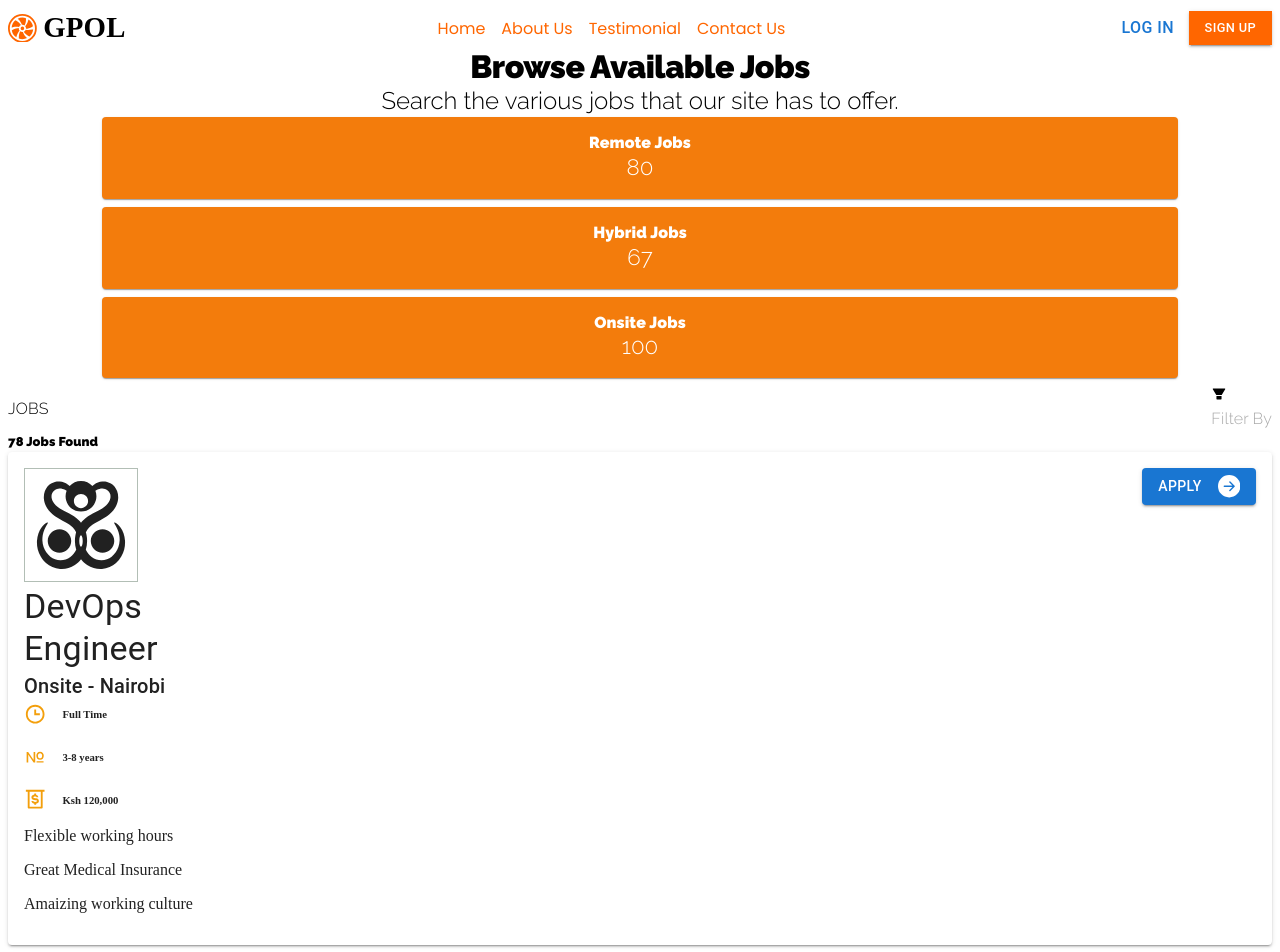
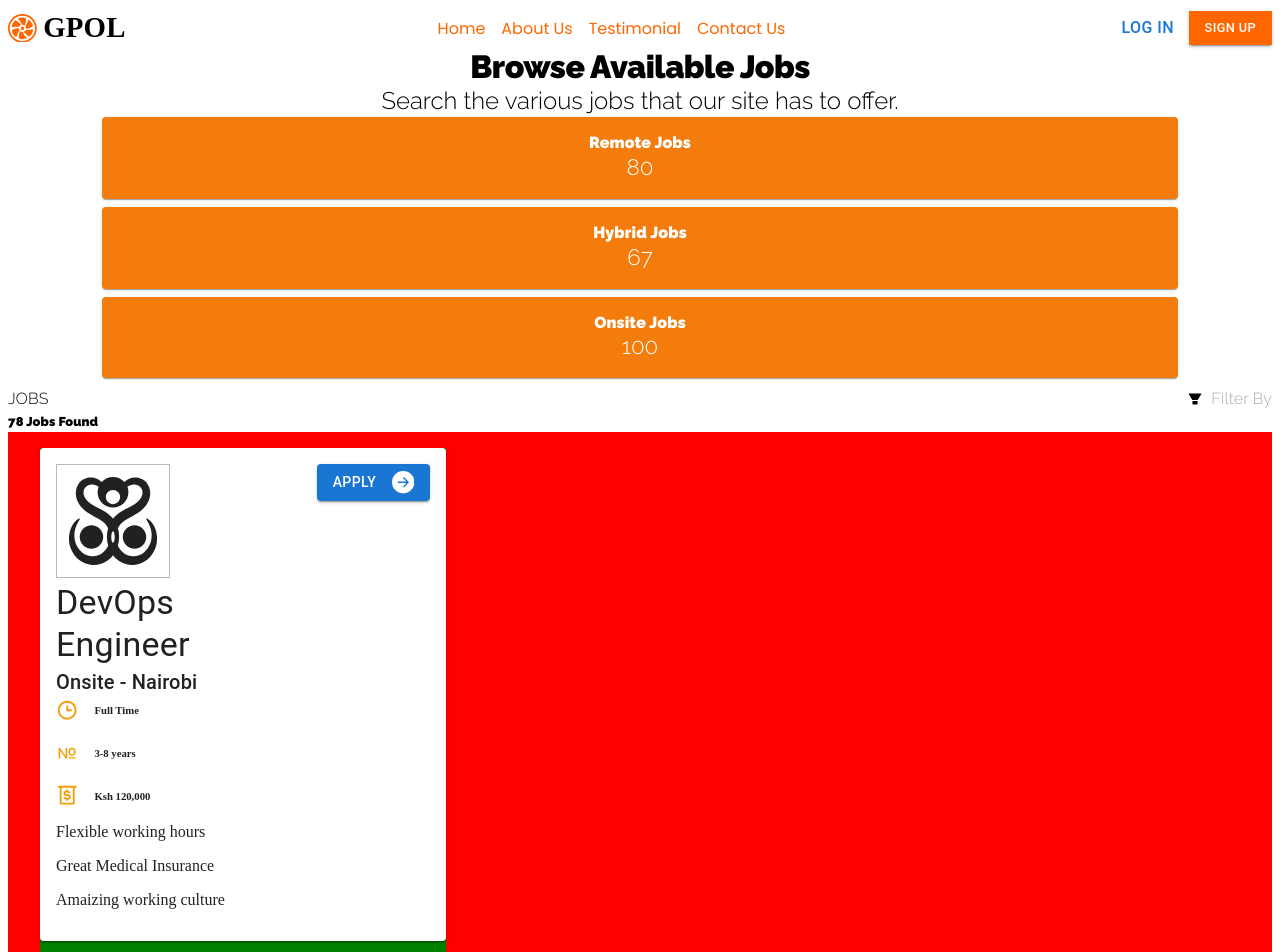
Before and after one commit to Cavein254/gpolive-0.0.2, a Next.js app: page /dashboard in a window 1280 px wide. Shown: the top 952 px of the page. Built offline with nearby package versions, Linux system fonts and the light colour scheme.

Commit message:
Add jobs to dahsboard

```diff
--- a/components/dashboard/Dashboard.tsx
+++ b/components/dashboard/Dashboard.tsx
@@ -1,5 +1,6 @@
 import { Box, Card, Typography } from "@mui/material"
 import { AiFillFilter } from "react-icons/ai"
+import SearchOverlay from "../searchoverlay/SearchOverlay"
 import Job from "./job/Job"
 import './styles.css'
 
@@ -47,6 +48,7 @@ const Dashboard = () => {
   return (
     <>
     <Box>
+
       <Box className="job-header">
         <Box className="dashboard-text">
           <Typography variant='h1' sx={{
@@ -75,13 +77,18 @@ const Dashboard = () => {
                 fontWeight:'300'
               }}>JOBS</Typography>
             </Box>
-            <Box>
+            <Box sx={{
+              display:'flex',
+              flexDirection:'row',
+              alignItems:'center'
+            }}>
               <AiFillFilter />
               <Typography variant="h6" sx={{
                 fontFamily:'Raleway',
                 fontSize:'1rem',
                 fontWeight:'300',
-                color:'#A9A9A9'
+                color:'#A9A9A9',
+                marginLeft:'.5rem'
               }}>Filter By</Typography>
             </Box>
           </Box>
@@ -94,10 +101,17 @@ const Dashboard = () => {
           </Box>
         </Box>
       </Box>
-      <Job />
-      <Job />
-      <Job />
-      <Job />
+        <Box className="dashboard-main">
+          <Box className="dashboard-search">
+            <SearchOverlay />
+          </Box>
+          <Box className="dashboard-jobs">
+            <Job />
+            <Job />
+            <Job />
+            <Job />
+          </Box>
+      </Box>
     </Box>
     </>
   )
--- a/components/dashboard/job/Job.tsx
+++ b/components/dashboard/job/Job.tsx
@@ -8,7 +8,8 @@ import './styles.css'
 const Job = () => {
   return (
     <Card sx={{
-      boxShadow:2
+      boxShadow:2,
+      width:'100%'
     }} className="job-main-card">
       <Box className="job-whole-wrapper">
      <Box className='job-header-wrapper'>
--- a/components/dashboard/job/styles.css
+++ b/components/dashboard/job/styles.css
@@ -29,6 +29,7 @@
     font-size: 1rem;
     align-items: center;
     margin: -1.2rem 0;
+    font-weight: 900;
 }
 .job-detail-item{
     color: #f39f0c;
--- a/components/dashboard/styles.css
+++ b/components/dashboard/styles.css
@@ -23,3 +23,20 @@
     justify-content: space-between;
     align-items: center;
 }
+.dashboard-search {
+    display: none;
+    visibility: hidden;
+}
+
+@media only screen and (min-width: 641px) {
+    .dashboard-main {
+        display: flex;
+        flex-direction: row;
+        background-color: red;
+        padding:1rem;
+    }
+    .dashboard-jobs{
+        background-color: green;
+        margin-left:1rem;
+    }
+  }
--- a/components/searchoverlay/SearchOverlay.tsx
+++ b/components/searchoverlay/SearchOverlay.tsx
@@ -1,9 +1,14 @@
 'use client'
-import { Box, Button, Checkbox, FormControl, FormControlLabel, FormGroup, InputLabel, MenuItem, Select, Typography } from "@mui/material"
+import Input from '@mui/joy/Input'
+import { Box, Button, Card, Checkbox, FormControl, FormControlLabel, FormGroup, InputLabel, MenuItem, Select, Typography } from "@mui/material"
 import { useState } from "react"
 import { AiOutlineFileWord } from 'react-icons/ai'
 import { BiRecycle } from "react-icons/bi"
+import { BsPersonWorkspace } from "react-icons/bs"
+import { FaIndustry } from "react-icons/fa"
 import { GiWorld } from "react-icons/gi"
+import { GrWorkshop } from "react-icons/gr"
+import { MdOutlineSettingsRemote } from "react-icons/md"
 import './styles.css'
 
 const SearchOverlay = () => {
@@ -13,7 +18,7 @@ const SearchOverlay = () => {
         setAge(e.target.value);
     }
   return (
-    <Box>
+    <Card>
         <form>
             <Box className="searchova">
                 <Box>
@@ -27,17 +32,17 @@ const SearchOverlay = () => {
                     </Box>
                     <Box>
                         <Box>
-                            <Box>
-                                <AiOutlineFileWord />
+                            <Box className="searchova-input">
+                                <AiOutlineFileWord className="searchova-input-icon"/>
                                 <Typography variant='h5'>Keyword</Typography>
                             </Box>
                             <Box>
-                                <input type="text" placeholder="Search"/>
+                                <Input color="neutral" variant="outlined" placeholder="Search"/>
                             </Box>
                         </Box>
                         <Box>
-                            <Box>
-                                <GiWorld />
+                            <Box className="searchova-input">
+                                <GiWorld className="searchova-input-icon"/>
                                 <Typography variant='h5'>Location type</Typography>
                             </Box>
                             <Box>
@@ -49,8 +54,8 @@ const SearchOverlay = () => {
                             </Box>
                         </Box>
                         <Box>
-                            <Box>
-                                <GiWorld />
+                            <Box className="searchova-input">
+                                <MdOutlineSettingsRemote className="searchova-input-icon"/>
                                 <Typography variant='h5'>Location</Typography>
                             </Box>
                             <Box>
@@ -71,8 +76,8 @@ const SearchOverlay = () => {
                             </Box>
                         </Box>
                         <Box>
-                            <Box>
-                                <GiWorld />
+                            <Box className="searchova-input">
+                                <FaIndustry className="searchova-input-icon"/>
                                 <Typography variant='h5'>Industry</Typography>
                             </Box>
                             <Box>
@@ -89,29 +94,31 @@ const SearchOverlay = () => {
                             </Box>
                         </Box>
                         <Box>
-                            <Box>
-                                <GiWorld />
+                            <Box className="searchova-input">
+                                <GrWorkshop className="searchova-input-icon"/>
                                 <Typography variant='h5'>Job Type</Typography>
                             </Box>
                             <Box>
+                               <FormGroup>
                                     <FormControlLabel control={<Checkbox />} label="Permanent" />
                                     <FormControlLabel control={<Checkbox />} label="Temporary" />
                                     <FormControlLabel control={<Checkbox />} label="Contract" />
                                     <FormControlLabel control={<Checkbox />} label="Internship" />
+                               </FormGroup>
                             </Box>
                         </Box>
                         <Box>
-                            <Box>
-                                <GiWorld />
+                            <Box className="searchova-input">
+                                <BsPersonWorkspace className="searchova-input-icon"/>
                                 <Typography variant='h5'>Job Engagement</Typography>
                             </Box>
                             <Box>
+                                <FormGroup>
                                     <FormControlLabel control={<Checkbox />} label="Full Time" />
                                     <FormControlLabel control={<Checkbox />} label="Part Time" />
-
+                                </FormGroup>
                             </Box>
                         </Box>
-
                     </Box>
                 </Box>
                 <Box>
@@ -121,7 +128,7 @@ const SearchOverlay = () => {
                 </Box>
             </Box>
         </form>
-    </Box>
+    </Card>
   )
 }
 
--- a/components/searchoverlay/styles.css
+++ b/components/searchoverlay/styles.css
@@ -1,5 +1,5 @@
 .searchova {
-
+    margin:1rem;
 }
 .searchova-wrapper {
     display: flex;
@@ -11,3 +11,14 @@
 .searchova-icon {
     font-size: large;
 }
+
+.searchova-input {
+    display: flex;
+    flex-direction: row;
+    align-items: center;
+}
+
+.searchova-input-icon {
+    margin-right: 1rem;
+    font-size: 1.4rem;
+}
--- a/package.json
+++ b/package.json
@@ -11,6 +11,7 @@
   "dependencies": {
     "@emotion/react": "^11.11.1",
     "@emotion/styled": "^11.11.0",
+    "@mui/joy": "^5.0.0-beta.5",
     "@mui/material": "^5.14.8",
     "@types/node": "20.5.9",
     "@types/react": "18.2.21",
```
Also changed, not shown: 1 other file (tests, documents, lock files or other folders). Lines whose indentation alone changed are shown as unchanged.
